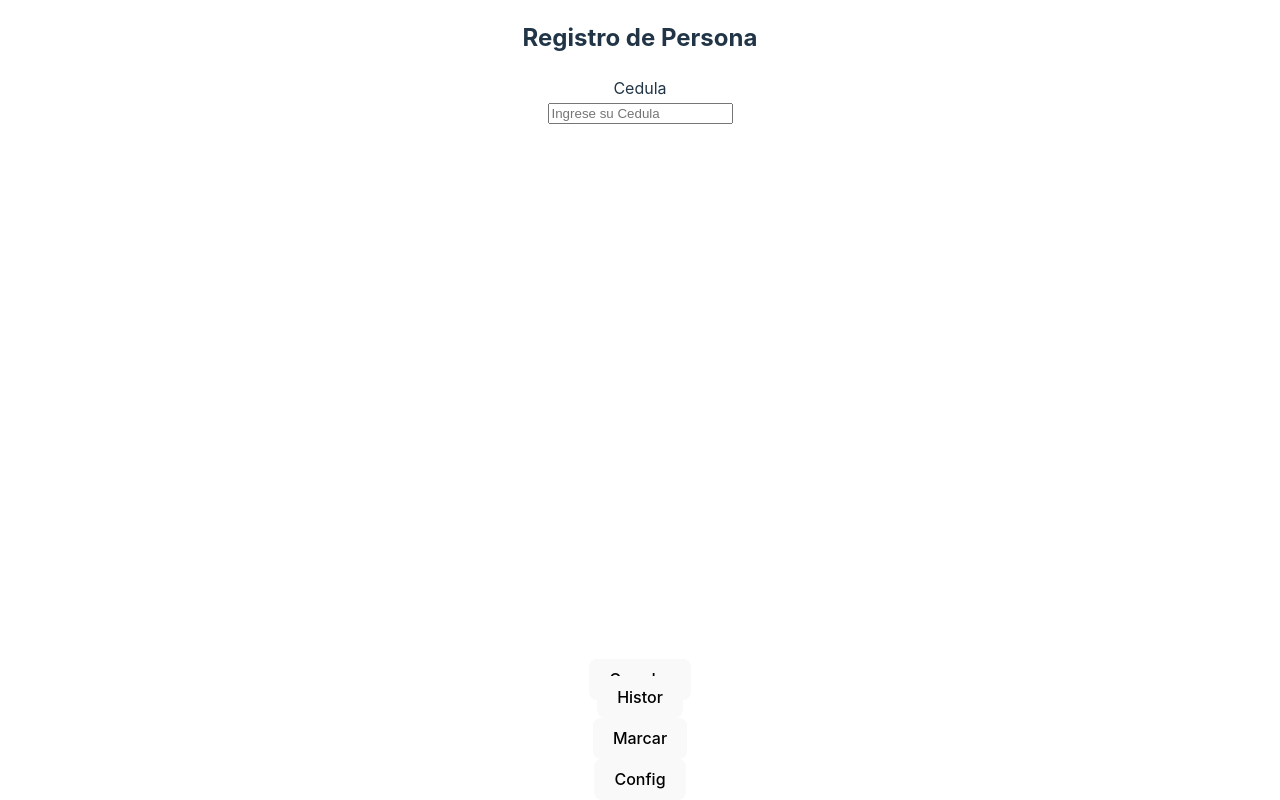
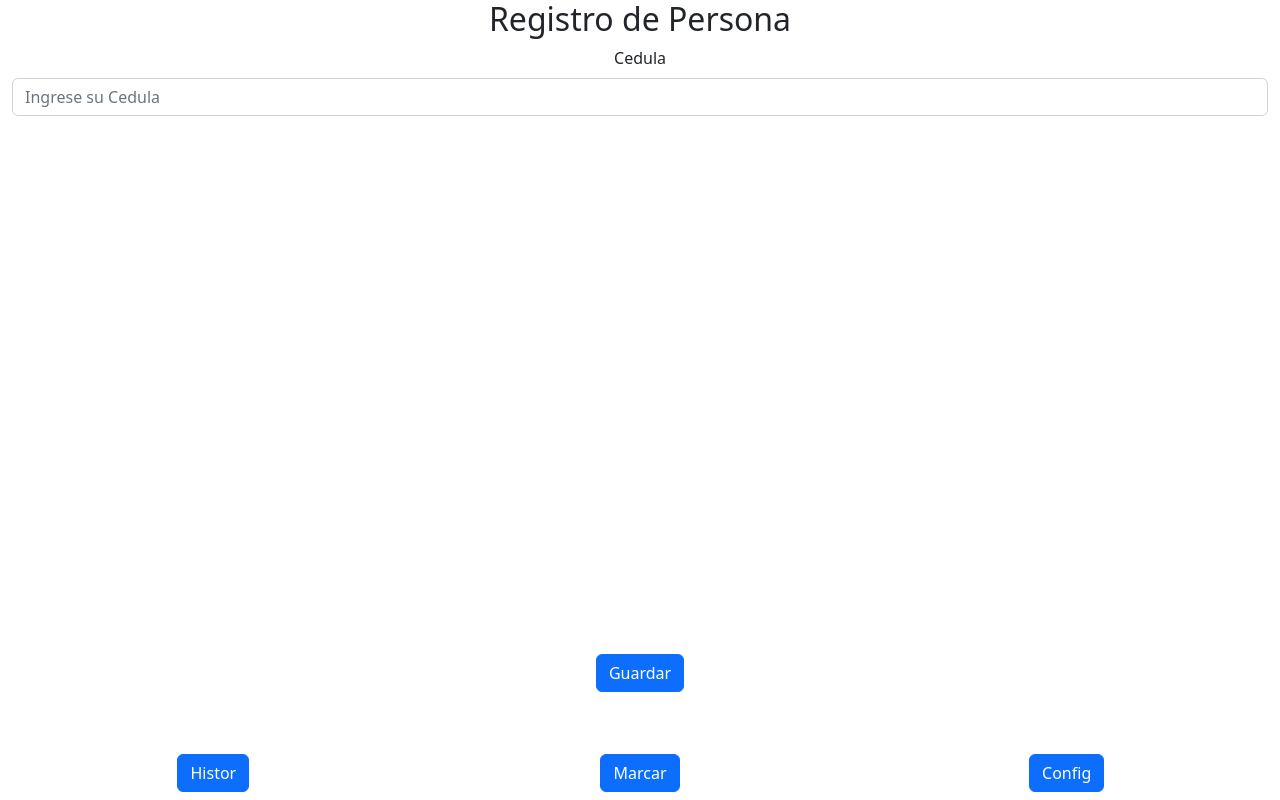
Before and after one commit to AlbertV99/app-marcacionv, a React (Vite) app: page /config in a window 1280 px wide. Built offline with nearby package versions, Linux system fonts and the light colour scheme.

Commit message:
Se agrega archivo bootstrap

```diff
--- a/src/App.jsx
+++ b/src/App.jsx
@@ -1,5 +1,6 @@
 import { useState } from 'react'
 import reactLogo from './assets/react.svg'
+import 'bootstrap/dist/css/bootstrap.css';
 import viteLogo from '/vite.svg'
 import './App.css'
 import RegistroApp from './paginas/Registro.jsx'
--- a/src/paginas/CargarHora.jsx
+++ b/src/paginas/CargarHora.jsx
@@ -86,7 +86,7 @@ const CargarHora = (props) => {
                     </Col>
                 </Row>
             </Container>
-            <Navbar fixed='bottom' style={{position:'fixed',bottom:"100px",width:"100%"}}>
+            <Navbar fixed='bottom' style={{position:'fixed',bottom:"100px",width:"100%",justifyContent:"center"}}>
                 <Button variant="primary" onClick={capture}>
                     Marcar
                 </Button>
--- a/src/paginas/Registro.jsx
+++ b/src/paginas/Registro.jsx
@@ -64,7 +64,7 @@ const RegistroApp = (props) => {
                         </Col>
                     </Row>
                 </Container>
-                <Navbar fixed='bottom' style={{position:'fixed',bottom:"100px",width:"100%"}}>
+                <Navbar fixed='bottom' style={{position:'fixed',bottom:"100px",width:"100%",justifyContent:"center"}}>
                     <Button variant="primary" type="submit">
                         Guardar
                     </Button>
```
